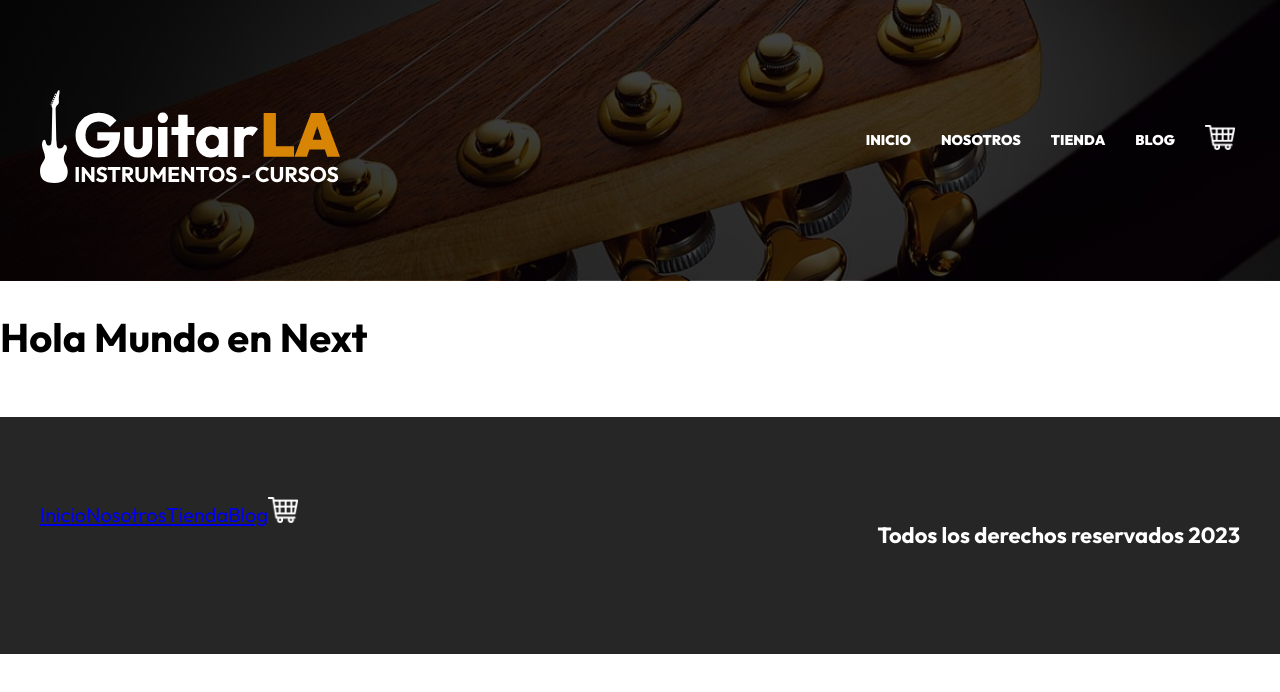
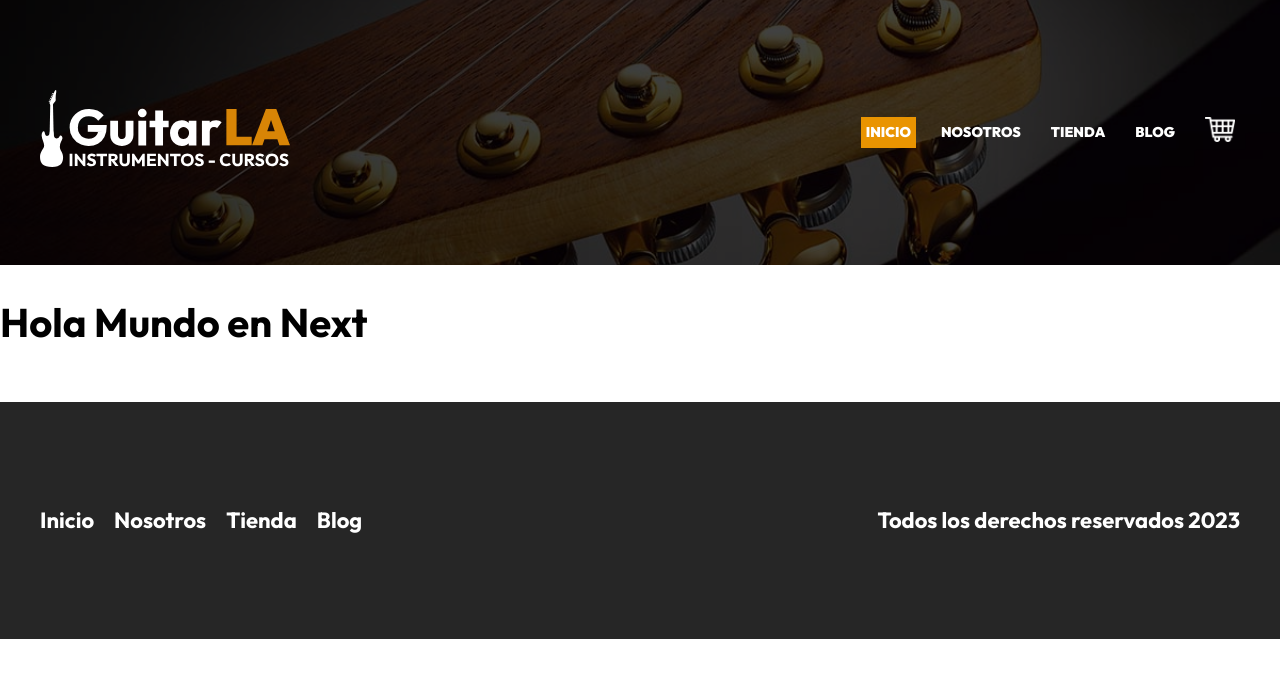
Before and after one commit to rrchoque/rlgc-07-guitarla-next, a Next.js app: page / in a window 1280 px wide. Shown: the top 692 px of the page. Built offline with nearby package versions, Linux system fonts and the light colour scheme.

Commit message:
Se Ajustó los enlaces del header y footer

```diff
--- a/components/footer.js
+++ b/components/footer.js
@@ -1,11 +1,30 @@
-import Navegacion from "./navegacion";
+import Link from "next/link";
 import style from '@/styles/footer.module.css'
+import Image from "next/image";
 
 export default function Footer() {
   return (
     <footer className={style.footer}>
         <div className={`contenedor ${style.contenido}`}>
-            <Navegacion />
+        <nav className={style.navegacion}>
+            <Link
+                href="/"
+            >Inicio</Link>
+            <Link
+                href="/nosotros"
+            >Nosotros</Link>
+            <Link
+                href="/guitarras"
+            >Tienda</Link>
+            <Link
+                href="/blog"
+            >Blog</Link>
+            <Link
+                href="/carrito"
+            >
+                <Image src="/img/carrito.png" alt="carrito de compras" width={30} height={30} />
+            </Link>
+        </nav>
 
             <p className={style.copyright}>Todos los derechos reservados { new Date().getFullYear() } </p>
         </div>
--- a/components/header.js
+++ b/components/header.js
@@ -1,17 +1,43 @@
 import Link from 'next/link'
 import Image from 'next/image'
 import style from '@/styles/header.module.css'
-import Navegacion from './navegacion'
+import { useRouter } from 'next/router'
 
 export default function Header() {
+
+  const router = useRouter()
+
   return (
     <header className={style.header}>
     <div className={`contenedor ${style.barra}`}>
         <Link href="/">
-            <Image className='logo' src="/img/logo.svg" width={300} height={40} alt="Imagen logo" />
+            <Image className={style.logo} src="/img/logo.svg" width={300} height={40} alt="Imagen logo" />
         </Link>
 
-        <Navegacion />
+        <nav className={style.navegacion}>
+            <Link
+                href="/"
+                className={router.pathname === '/' ? style.active : '' }
+            >Inicio</Link>
+            <Link
+                href="/nosotros"
+                className={router.pathname === '/nosotros' ? style.active : '' }
+            >Nosotros</Link>
+            <Link
+                href="/guitarras"
+                className={router.pathname === '/tienda' ? style.active : '' }
+            >Tienda</Link>
+            <Link
+                href="/blog"
+                className={router.pathname === '/blog' ? style.active : '' }
+            >Blog</Link>
+            <Link
+                href="/carrito"
+                className={router.pathname === '/carrito' ? style.active : '' }
+            >
+                <Image src="/img/carrito.png" alt="carrito de compras" width={30} height={30} />
+            </Link>
+        </nav>
 
     </div>
     </header>
--- a/components/navegacion.js
+++ /dev/null
@@ -1,37 +0,0 @@
-import Link from 'next/link'
-import Image from 'next/image'
-import style from '@/styles/header.module.css'
-
-function Navegacion() {
-
-    //const location = useLocation()
-
-    return (
-        <nav className={style.navegacion}>
-            <Link
-                href="/"
-
-            >Inicio</Link>
-            <Link
-                href="/nosotros"
-
-            >Nosotros</Link>
-            <Link
-                href="/guitarras"
-
-            >Tienda</Link>
-            <Link
-                href="/blog"
-
-            >Blog</Link>
-            <Link
-                href="/carrito"
-
-            >
-                <Image src="/img/carrito.png" alt="carrito de compras" width={30} height={30} />
-            </Link>
-        </nav>
-    )
-}
-
-export default Navegacion
```
